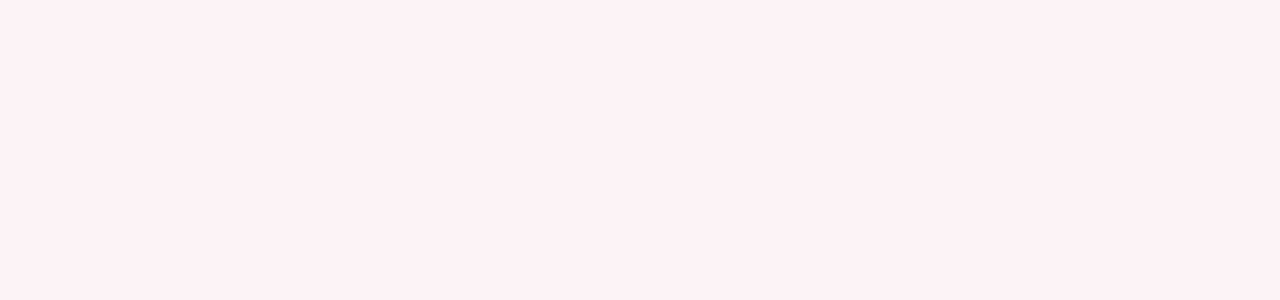
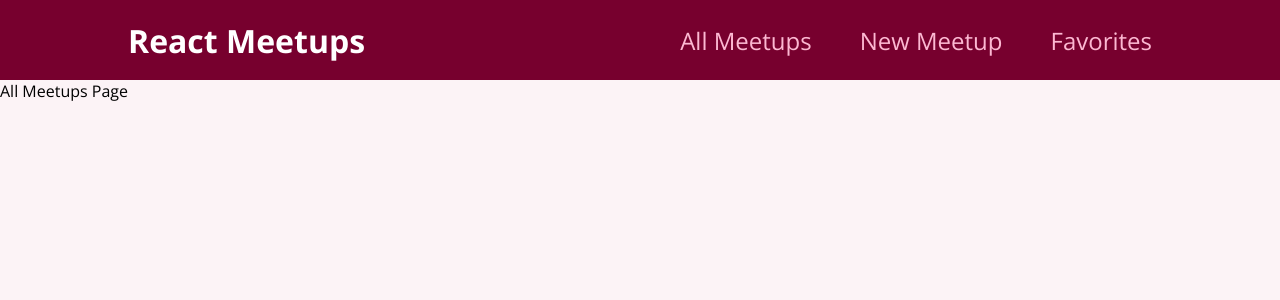
Before and after one commit to Afilv222/first-react-practice, a React (Create React App) app: page / in a window 1280 px wide. Shown: the top 300 px of the page. Built offline with nearby package versions, Linux system fonts and the light colour scheme.

Commit message:
Fixed small mistake with duplicate ID

```diff
--- a/src/App.js
+++ b/src/App.js
@@ -1,10 +1,21 @@
 // component
-
+import { BrowserRouter, Routes, Route } from 'react-router-dom';
+import AllMeetupsPage from './pages/AllMeetups';
+import Favorites from './pages/Favorites';
+import NewMeetup from './pages/NewMeetup';
+import MainNav from './components/layout/MainNav';
 
 function App() {
   return (
     <div>
-
+        <BrowserRouter>
+        <MainNav />
+          <Routes>
+            <Route path='/' element={<AllMeetupsPage/>}/>
+            <Route path='/new-meetup' element={<NewMeetup/>}/>
+            <Route path='/favorites' element={<Favorites/>}/>
+          </Routes>
+        </BrowserRouter>
     </div>
 
   );
--- /dev/null
+++ b/src/components/layout/MainNav.js
@@ -0,0 +1,27 @@
+import { Link } from 'react-router-dom';
+// this is JS object , you can use these class names to give it css values
+import classes from './MainNav.module.css'
+function MainNav() {
+    return(
+
+ <header className = {classes.header}>
+        <div className = {classes.logo}>React Meetups</div>
+        <nav>
+            <ul>
+                <li>
+                    <Link to='/'> All Meetups</Link>
+                </li>
+                <li>
+                    <Link to='/new-meetup'> New Meetup</Link>
+                </li>
+                <li>
+                    <Link to='/favorites'> Favorites</Link>
+                </li>
+            </ul>
+        </nav>
+    </header>
+
+    )
+}
+
+export default MainNav;
--- /dev/null
+++ b/src/components/layout/MainNav.module.css
@@ -0,0 +1,47 @@
+.header {
+    width: 100%;
+    height: 5rem;
+    display: flex;
+    align-items: center;
+    justify-content: space-between;
+    background-color: #77002e;
+    padding: 0 10%;
+  }
+
+  .logo {
+    font-size: 2rem;
+    color: white;
+    font-weight: bold;
+  }
+
+  .header ul {
+    list-style: none;
+    margin: 0;
+    padding: 0;
+    display: flex;
+    align-items: baseline;
+  }
+
+  .header li {
+    margin-left: 3rem;
+  }
+
+  .header a {
+    text-decoration: none;
+    font-size: 1.5rem;
+    color: #fcb8d2;
+  }
+
+  .header a:hover,
+  .header a:active,
+  .header a.active {
+    color: white;
+  }
+
+  .badge {
+    background-color: #cc2062;
+    color: white;
+    border-radius: 12px;
+    padding: 0 1rem;
+    margin-left: 0.5rem;
+  }
--- a/src/index.js
+++ b/src/index.js
@@ -1,5 +1,6 @@
 import React from 'react';
 import ReactDOM from 'react-dom/client';
+import { BrowserRouter } from 'react-router-dom';
 import './index.css';
 import App from './App';
 
--- a/src/pages/AllMeetups.js
+++ b/src/pages/AllMeetups.js
@@ -0,0 +1,5 @@
+function AllMeetupsPage(){
+    return <div>All Meetups Page</div>
+}
+
+export default AllMeetupsPage;
--- a/src/pages/Favorites.js
+++ b/src/pages/Favorites.js
@@ -0,0 +1,5 @@
+function Favorites(){
+    return <div>Favorites Page</div>
+}
+
+export default Favorites;
--- a/src/pages/NewMeetup.js
+++ b/src/pages/NewMeetup.js
@@ -0,0 +1,5 @@
+function NewMeetup(){
+    return <div>New Meetups</div>
+}
+
+export default NewMeetup;
```
